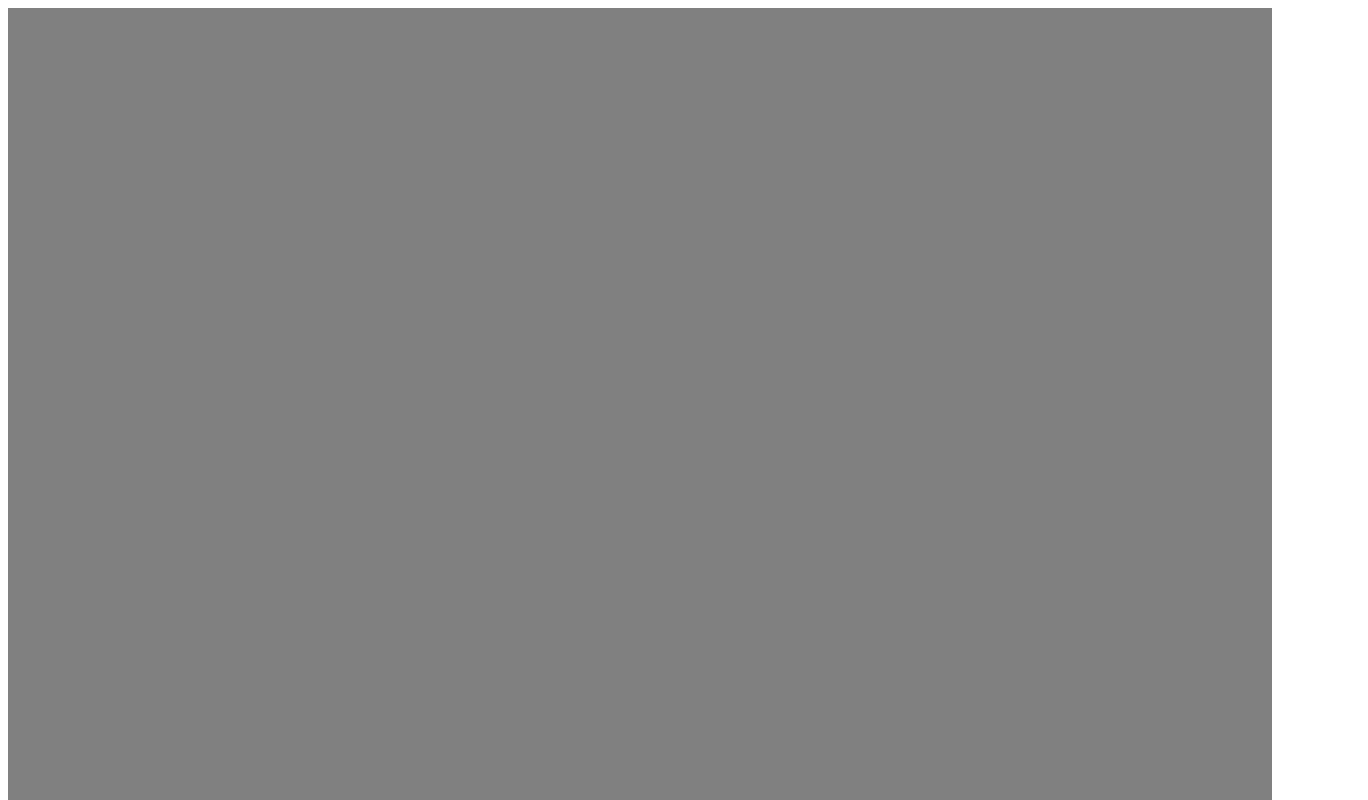
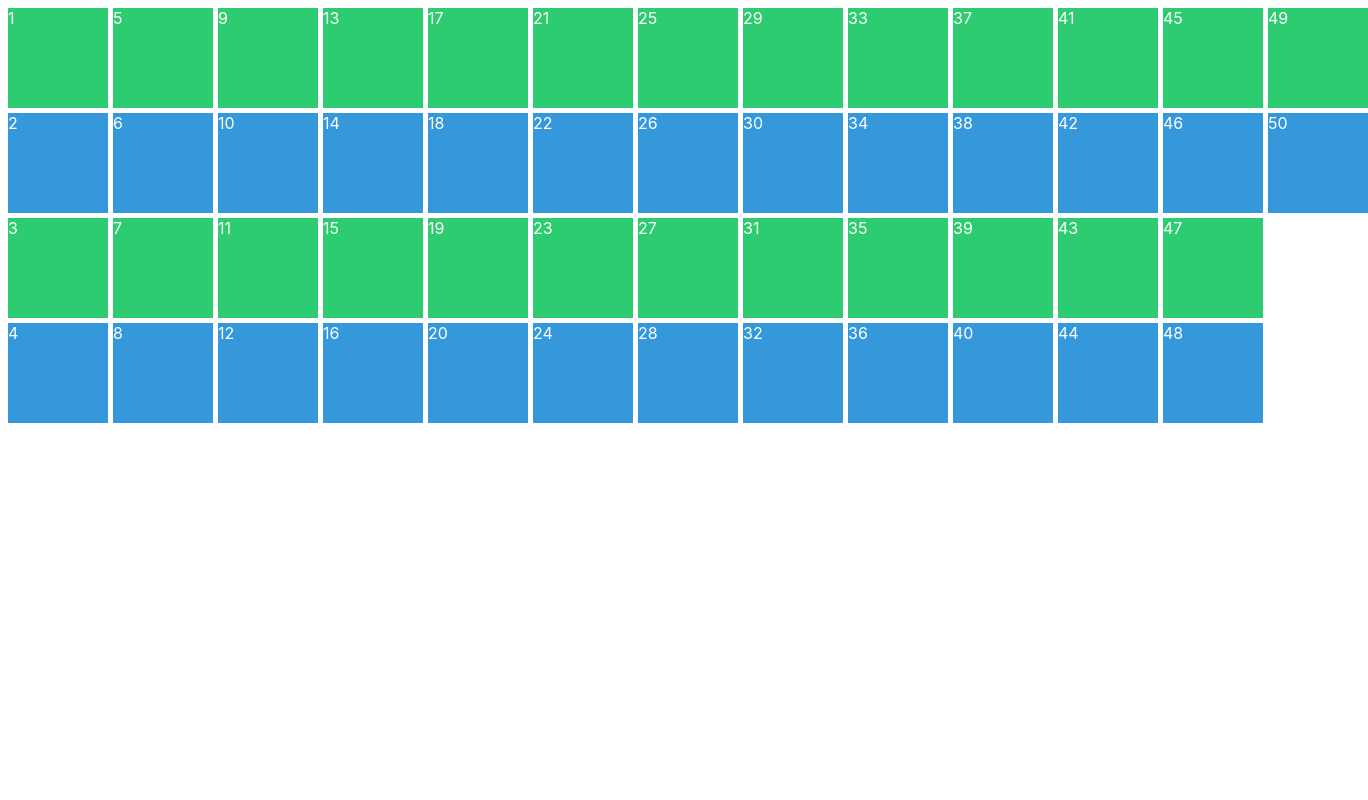
Before and after one commit to Yeonlisa/scss-masterclass, a plain HTML site: page index.html in a window 1280 px wide. Shown: the top 800 px of the page, 1368 px wide, since content can reach past the window. Drawn offline with Linux system fonts and the light colour scheme.

Commit message:
Auto Columns and Rows

```diff
--- a/index.html
+++ b/index.html
@@ -9,22 +9,56 @@
 </head>
 <body>
     <div class="grid">
-        <div class="header">header</div>
-        <div class="content">content</div>
-        <div class="nav">nav</div>
-        <div class="footer">footer</div>
-        <div class="header">header</div>
-        <div class="content">content</div>
-        <div class="nav">nav</div>
-        <div class="footer">footer</div>
-        <div class="header">header</div>
-        <div class="content">content</div>
-        <div class="nav">nav</div>
-        <div class="footer">footer</div>
-        <div class="header">header</div>
-        <div class="content">content</div>
-        <div class="nav">nav</div>
-        <div class="footer">footer</div>
+        <div class="item">1</div>
+        <div class="item">2</div>
+        <div class="item">3</div>
+        <div class="item">4</div>
+        <div class="item">5</div>
+        <div class="item">6</div>
+        <div class="item">7</div>
+        <div class="item">8</div>
+        <div class="item">9</div>
+        <div class="item">10</div>
+        <div class="item">11</div>
+        <div class="item">12</div>
+        <div class="item">13</div>
+        <div class="item">14</div>
+        <div class="item">15</div>
+        <div class="item">16</div>
+        <div class="item">17</div>
+        <div class="item">18</div>
+        <div class="item">19</div>
+        <div class="item">20</div>
+        <div class="item">21</div>
+        <div class="item">22</div>
+        <div class="item">23</div>
+        <div class="item">24</div>
+        <div class="item">25</div>
+        <div class="item">26</div>
+        <div class="item">27</div>
+        <div class="item">28</div>
+        <div class="item">29</div>
+        <div class="item">30</div>
+        <div class="item">31</div>
+        <div class="item">32</div>
+        <div class="item">33</div>
+        <div class="item">34</div>
+        <div class="item">35</div>
+        <div class="item">36</div>
+        <div class="item">37</div>
+        <div class="item">38</div>
+        <div class="item">39</div>
+        <div class="item">40</div>
+        <div class="item">41</div>
+        <div class="item">42</div>
+        <div class="item">43</div>
+        <div class="item">44</div>
+        <div class="item">45</div>
+        <div class="item">46</div>
+        <div class="item">47</div>
+        <div class="item">48</div>
+        <div class="item">49</div>
+        <div class="item">50</div>
     </div>
 </body>
 </html>
--- a/styles.css
+++ b/styles.css
@@ -4,28 +4,19 @@ body {
 }
 
 .grid {
-    background: grey;
     color: white;
     display: grid;
     gap: 5px;
-    height: 250vh;
     grid-template-columns: repeat(4, 100px);
     grid-template-rows: repeat(4, 100px);
-    place-content: end center;
+    grid-auto-flow: column;
+    grid-auto-columns: 100px;
 }
 
-.header {
+.item:nth-child(odd) {
     background-color: #2ecc71;
 }
 
-.content {
+.item:nth-child(even) {
     background-color: #3498db;
 }
-
-.nav {
-    background-color: #8e44ad;
-}
-
-.footer {
-    background-color: #f39c12;
-}
```
Also changed, not shown: README.md.
